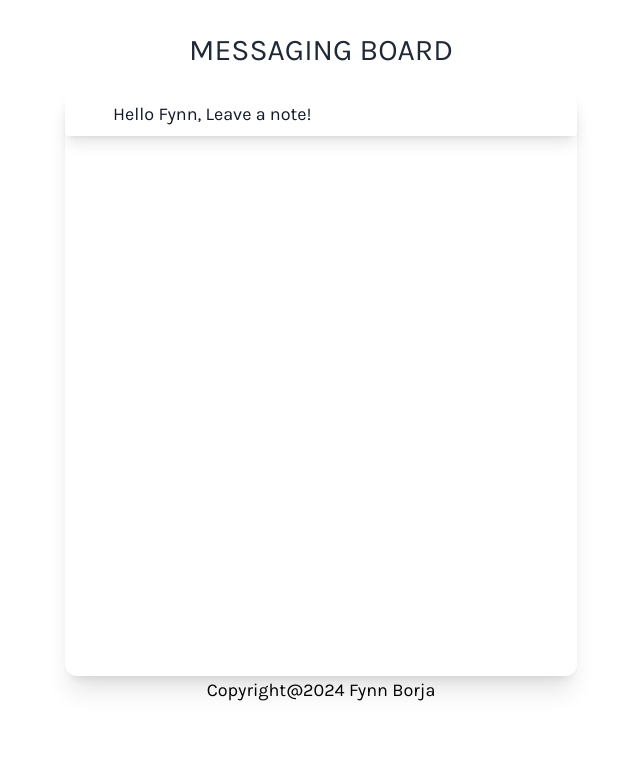
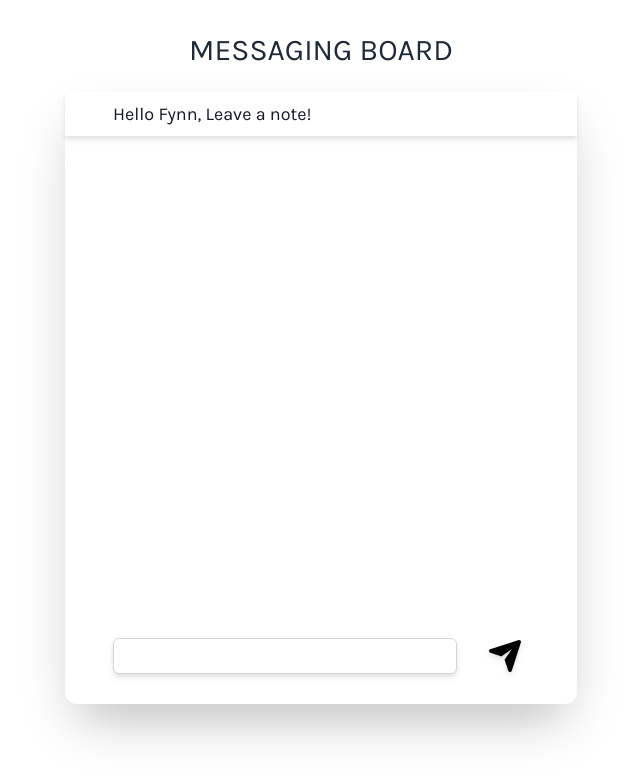
Before and after one commit to fynn07/messaging-board, a React (Vite) app in the folder client/: page / in a window 1280 px wide. Shown: the top 778 px of the page, without its empty margins (319-959 px from the left). Built offline with nearby package versions, Linux system fonts and the light colour scheme.

Commit message:
added send image

```diff
--- a/client/src/App.jsx
+++ b/client/src/App.jsx
@@ -1,20 +1,28 @@
 import { useState } from 'react'
+import logo from './assets/send-button.png'
 
 function App() {
+
+
   return (
     <>
     <div className='flex flex-col h-screen'>
-      <div className='mt-8 '>
+      <div className='mt-8'>
         <h1 className='text-center text-3xl text-gray-800 font-karla'>MESSAGING BOARD</h1>
       </div>
-      <div className=' border-black flex flex-col mt-6 flex-1 mx-96 rounded-xl min-w-96 grow shadow-xl'>
-        <div className=' shadow-lg flex border-black mb-10 py-2 px-12 justify-between rounded'>
+      <div className=' border-black flex flex-col mt-6 flex-1 mx-96 rounded-xl min-w-96 grow drop-shadow-md shadow-2xl'>
+        <div className='bg-white flex border-black  py-2 px-12 justify-between rounded-t'>
           <p className='text-lg text-gray-900 font-karla'>Hello Fynn, Leave a note!</p>
+        </div>
+        <div className=' h-full '>
 
         </div>
+        <form className='rounded h-20  flex px-12 items-center'>
+          <input type="text" className='border border-gray-300 rounded-md h-9 mb-6 flex-1 px-4' />
+          <button className=' ml-6 p-2 mb-6'><img src={logo} alt="send-button" /></button>
+        </form>
       </div>
       <div className='mb-24'>
-        <p className='text-center font-karla text-lg'>Copyright@2024 Fynn Borja</p>
       </div>
     </div>
     </>
```
Also changed, not shown: client/src/assets/send-button.png (added).
